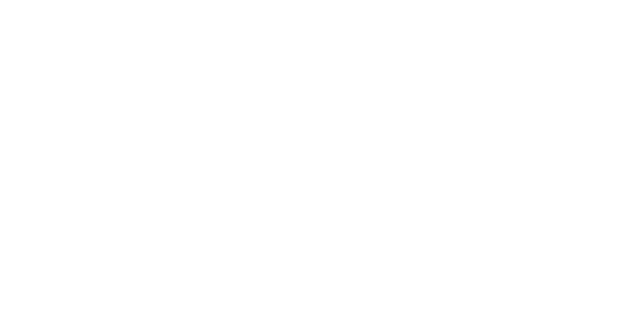
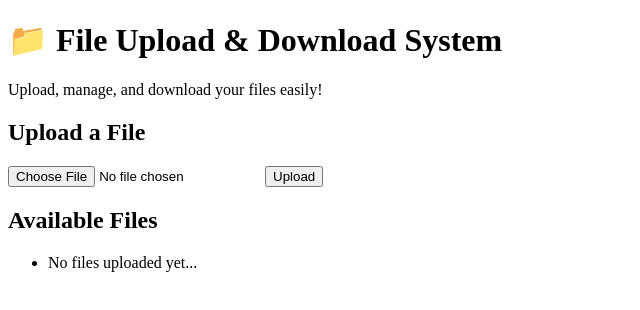
Before and after one commit to IshitaKhandagale/SRS-File-Upload-Download-Project, a plain HTML site: page index.html in a window 1280 px wide. Shown: the whole page, without its empty margins (0-640 px from the left). Drawn offline with Linux system fonts and the light colour scheme.

Commit message:
Day 2: Added header and section to index.html

```diff
--- a/index.html
+++ b/index.html
@@ -7,6 +7,24 @@
     <link rel="stylesheet" href="style.css">
 </head>
 <body>
+     <header>
+        <h1>📁 File Upload & Download System</h1>
+        <p>Upload, manage, and download your files easily!</p>
+    </header>
 
+    <main>
+        <section class="upload-section">
+            <h2>Upload a File</h2>
+            <form id="uploadForm">
+                <input type="file" id="fileInput" required>
+                <button type="submit">Upload</button>
+            </form>
+             <section class="download-section">
+            <h2>Available Files</h2>
+            <ul id="fileList">
+                <li>No files uploaded yet...</li>
+            </ul>
+        </section>
+    </main>
 </body>
 </html>
```
